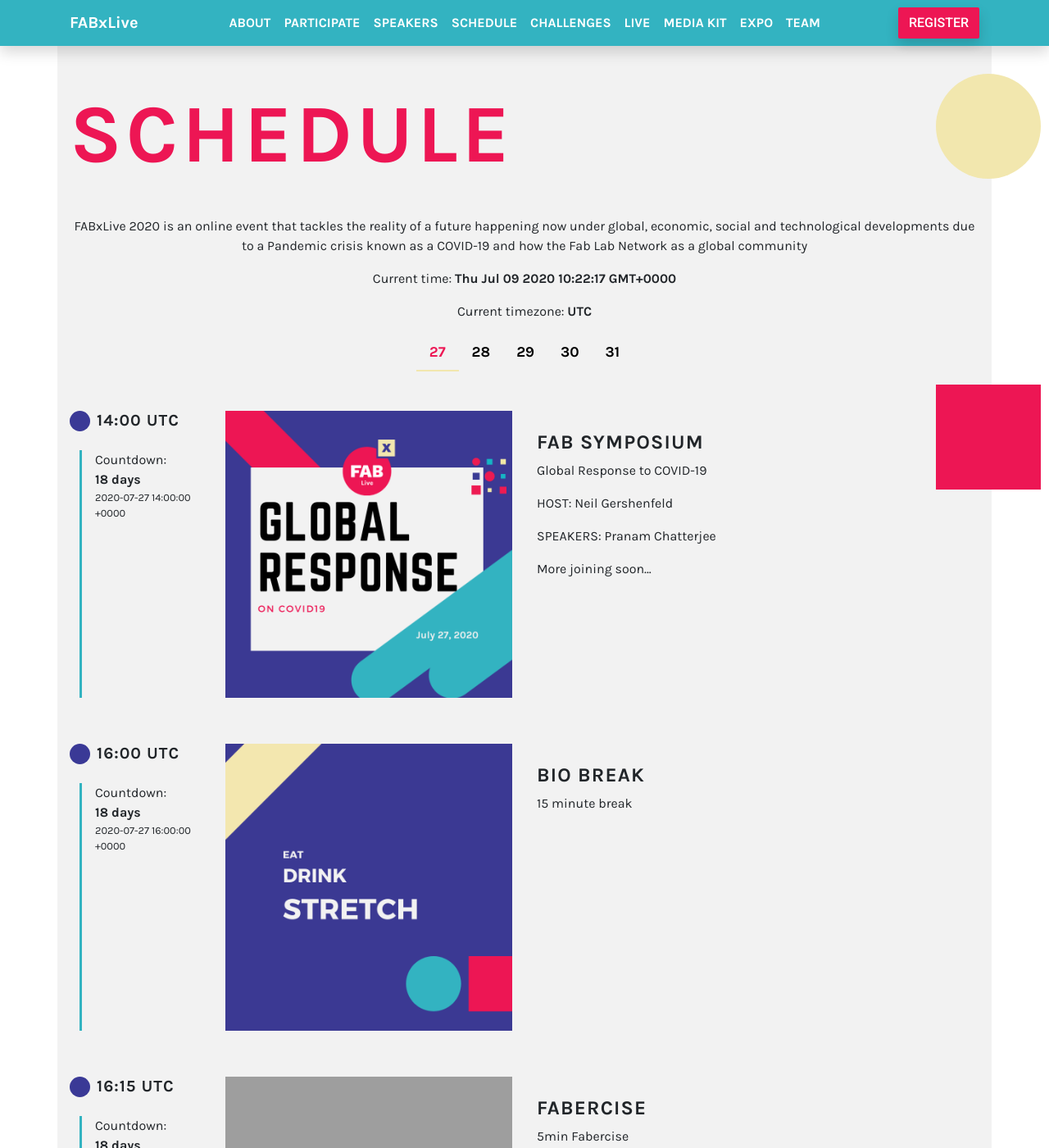
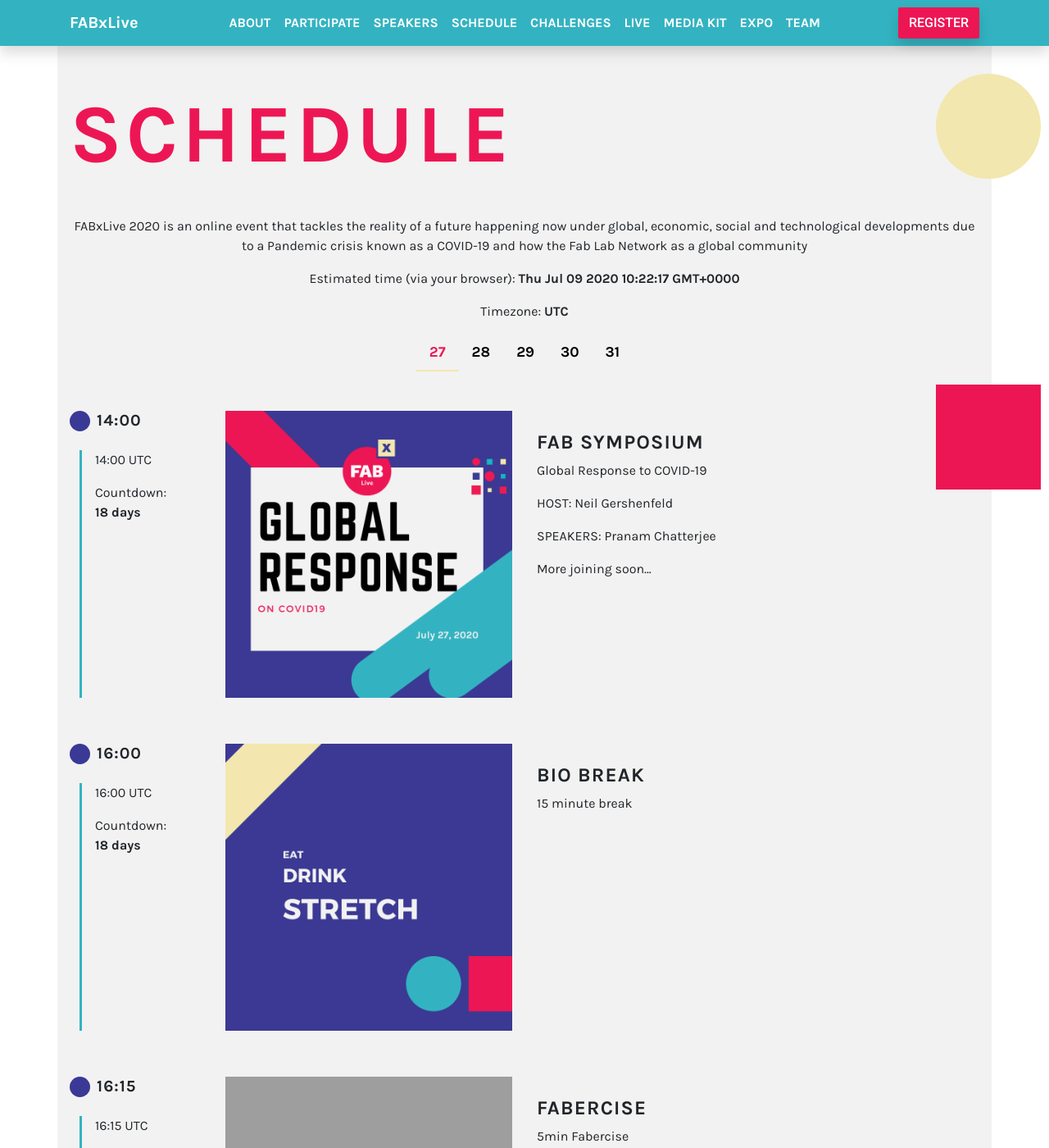
Before and after one commit to fabfoundation/fabxlive2020, a Jekyll site: the page built from schedule.html, in a window 1280 px wide and 1400 px high. Shown: the whole window at 82% size. Built offline with Jekyll 4.4.1, drawn with Linux system fonts in a browser that asks for light colours; nearby versions of some CDN libraries; some of the changed text lies outside the part shown.

Commit message:
Calculate user timezone

```diff
--- a/schedule.html
+++ b/schedule.html
@@ -13,8 +13,8 @@
   </p>
 
   <div class="text-center">
-    <p>Current time: <strong id="current-time"></strong> </p>
-    <p>Current timezone: <strong id="current-timezone"></strong> </p>
+    <p>Estimated time (via your browser): <strong id="current-time"></strong> </p>
+    <p>Timezone: <strong id="current-timezone"></strong> </p>
   </div>
 
   <ul class="nav fab-pills mb-3 justify-content-center" id="" role="tablist">
@@ -51,14 +51,15 @@
 
               <div title="{{item.date}}" class="d-flex">
                 <div class="circle circle-25 bg-blue mr-2"></div>
-                <h5 class="mb-4">
-                  {{item.date | date: "%H:%M %Z" }}
+                <h5 class="mb-4 my-timezone">
                 </h5>
               </div>
 
               <div class="flex-fill cyan-vertical-line pl-3">
+                <p>
+                  {{item.date | date: "%H:%M %Z" }}
+                </p>
                 <span class="d-block">Countdown: <br> <strong class="countdown"></strong></span>
-                <small class="the-date d-block">{{item.date}}</small>
                 <span class="the-date-unix d-none">{{item.date | date: "%s" }}</span>
               </div>
             </div>
```
Also changed, not shown: other parts of schedule.html (+4 -4 lines).
